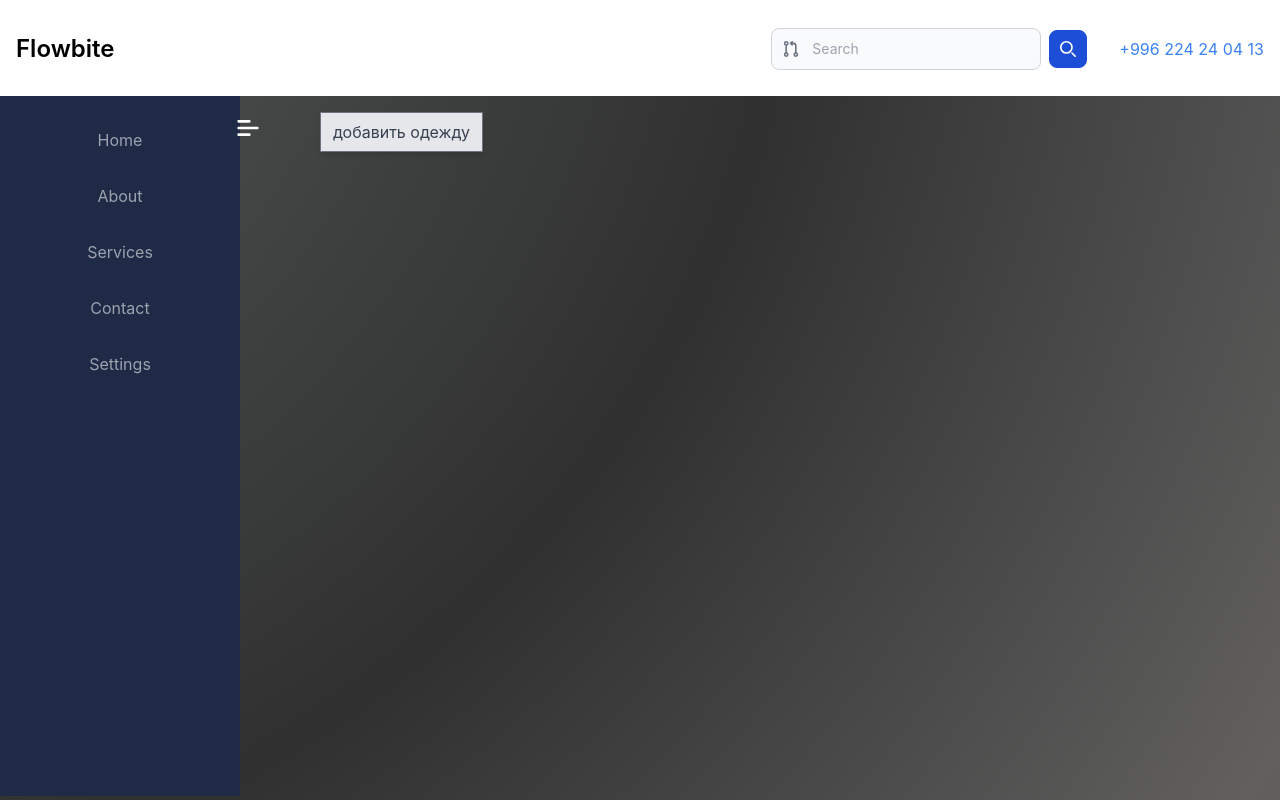
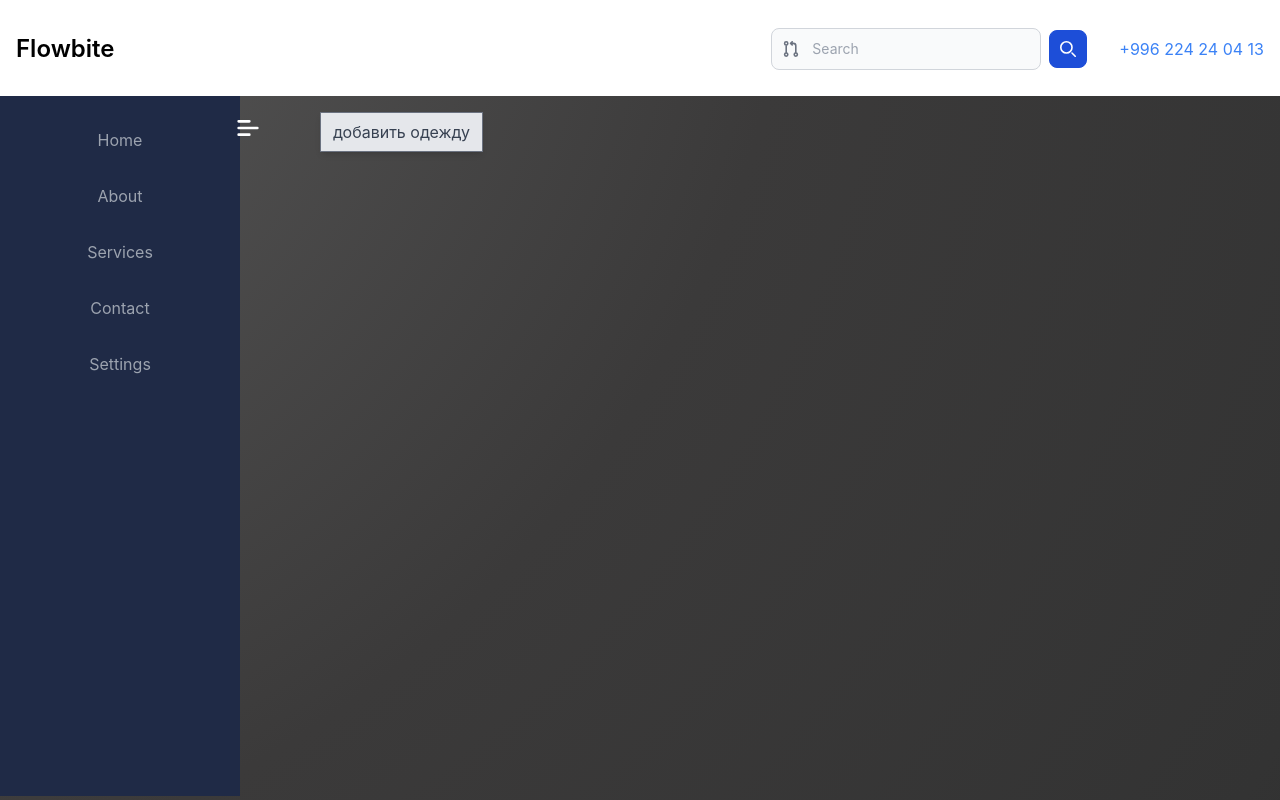
Before and after one commit to alixandr00/clothShopp, a React (Create React App) app: page / in a window 1280 px wide. Built offline with nearby package versions, Linux system fonts and the light colour scheme.

Commit message:
saved styled animation

```diff
--- a/src/index.css
+++ b/src/index.css
@@ -27,10 +27,10 @@ body {
   background: rgb(34, 108, 91);
   background: radial-gradient(
     circle,
-    rgb(91, 98, 96) 0%,
-    rgb(48, 48, 48) 35%,
-    rgb(97, 96, 95) 59%,
-    rgb(52, 59, 61) 100%
+    rgb(97, 97, 97) 0%,
+    rgb(59, 58, 58) 35%,
+    rgb(51, 51, 51) 59%,
+    rgb(27, 27, 27) 100%
   );
   animation: gradient 25s ease infinite;
   background-size: 400% 400%;
```
